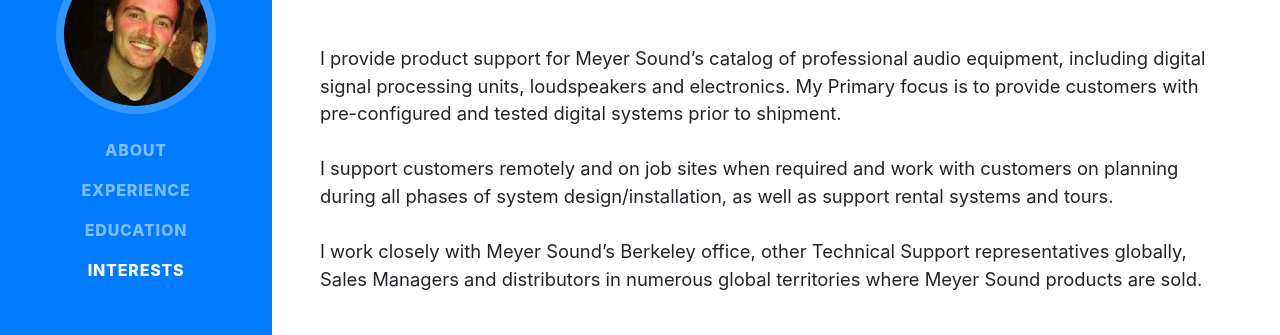
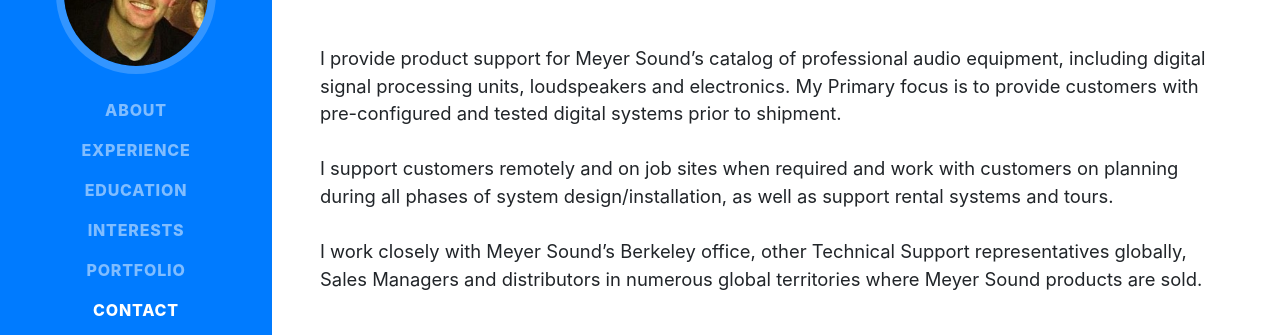
Before and after one commit to JWsoundsystems/Updated-Portfolio, a website with bundled scripts: page index.html in a window 1280 px wide. Shown: the part 282-617 px from the top of the page. Built offline with nearby package versions, Linux system fonts and the light colour scheme; a web font is replaced by a local one.

Commit message:
updated portfolio/contact pages

```diff
--- a/index.html
+++ b/index.html
@@ -48,6 +48,12 @@
         </li>
         <li class="nav-item">
           <a class="nav-link js-scroll-trigger" href="#interests">Interests</a>
+        </li>
+        <li class="nav-item">
+          <a class="nav-link js-scroll-trigger" href="#portfolio">Portfolio</a>
+        </li>
+        <li class="nav-item">
+          <a class="nav-link js-scroll-trigger" href="#contact">Contact</a>
         </li>
 
       </ul>
@@ -183,6 +189,20 @@
       </div>
     </section>
 
+    <section class="resume-section p-3 p-lg-5 d-flex align-items-center" id="portfolio">
+      <div class="w-100">
+        <h2 class="mb-5">Portfolio</h2>
+        <p></p>
+      </div>
+    </section>
+
+    <section class="resume-section p-3 p-lg-5 d-flex align-items-center" id="contact">
+      <div class="w-100">
+        <h2 class="mb-5">Contact</h2>
+        <p></p>
+      </div>
+    </section>
+
     <hr class="m-0">
 
   </div>
```
